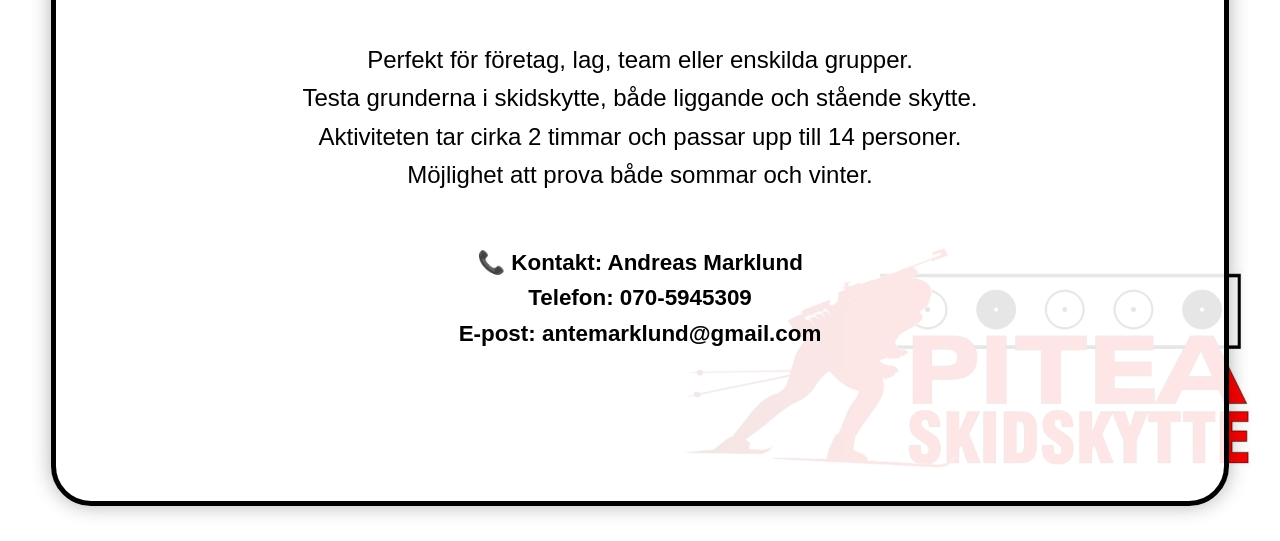
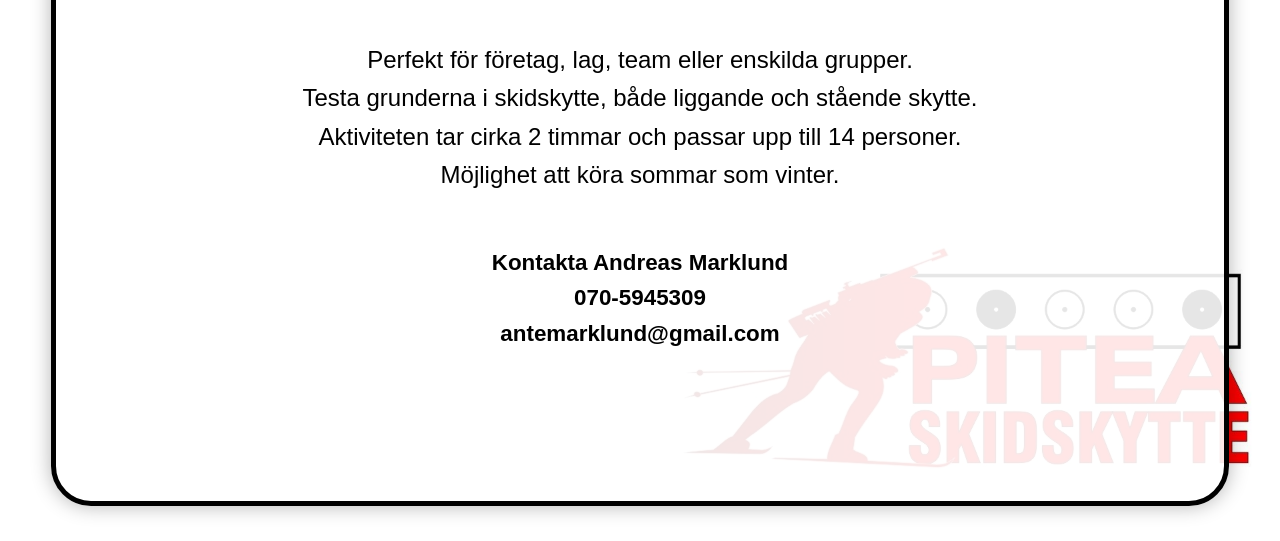
Before and after one commit to jimmylation/piteaskidskytte, a plain HTML site: page index.html in a window 1280 px wide. Shown: the part 259-800 px from the top of the page. Drawn offline with Linux system fonts and the light colour scheme.

Commit message:
Update index.html

```diff
--- a/index.html
+++ b/index.html
@@ -61,10 +61,10 @@
         <p>Perfekt för företag, lag, team eller enskilda grupper.<br>
            Testa grunderna i skidskytte, både liggande och stående skytte.<br>
            Aktiviteten tar cirka 2 timmar och passar upp till 14 personer.<br>
-           Möjlighet att prova både sommar och vinter.</p>
-        <p class="contact">📞 Kontakt: Andreas Marklund<br>
-           Telefon: 070-5945309<br>
-           E-post: <a href="mailto:antemarklund@gmail.com">antemarklund@gmail.com</a></p>
+           Möjlighet att köra sommar som vinter.</p>
+        <p class="contact">Kontakta Andreas Marklund<br>
+           070-5945309<br>
+           <a href="mailto:antemarklund@gmail.com">antemarklund@gmail.com</a></p>
     </div>
 </body>
 </html>
```
